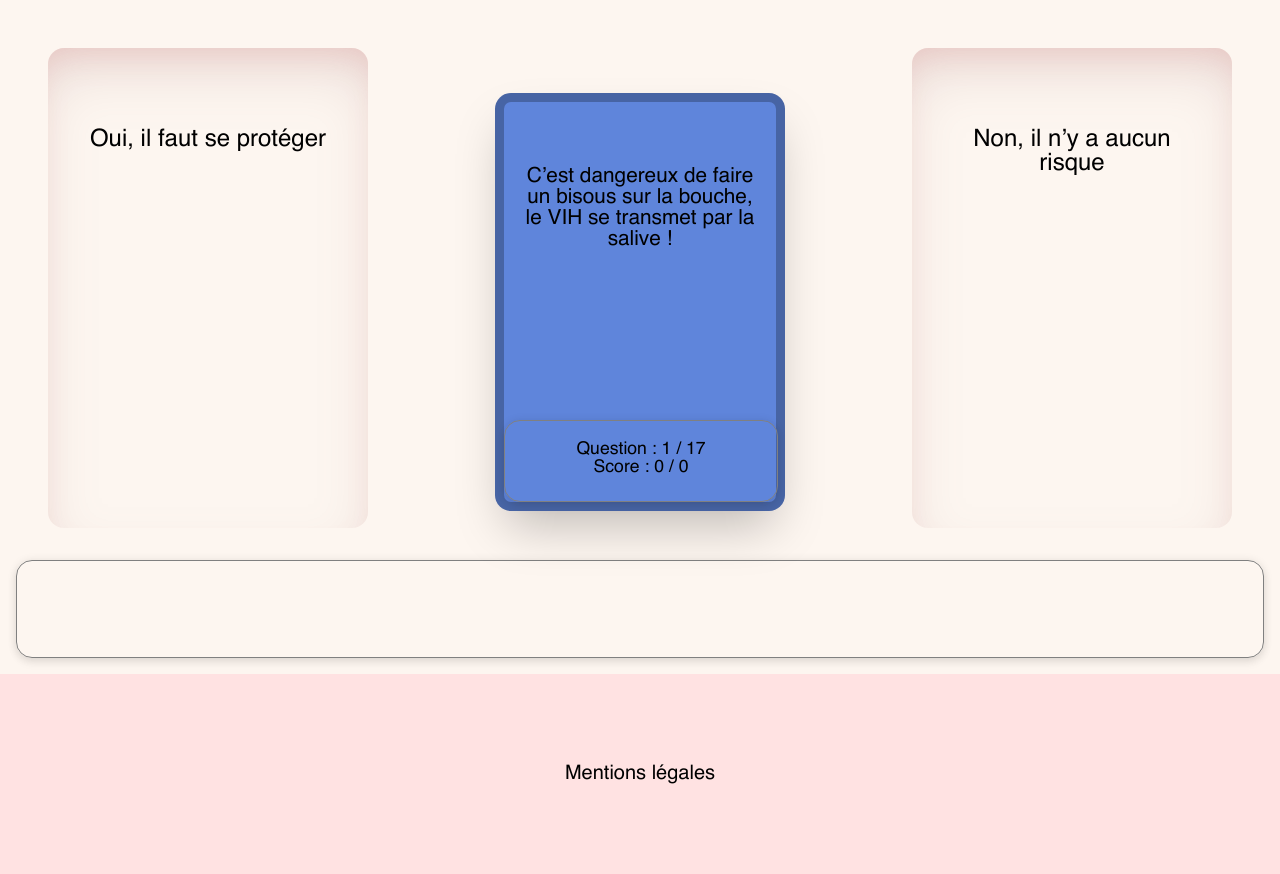
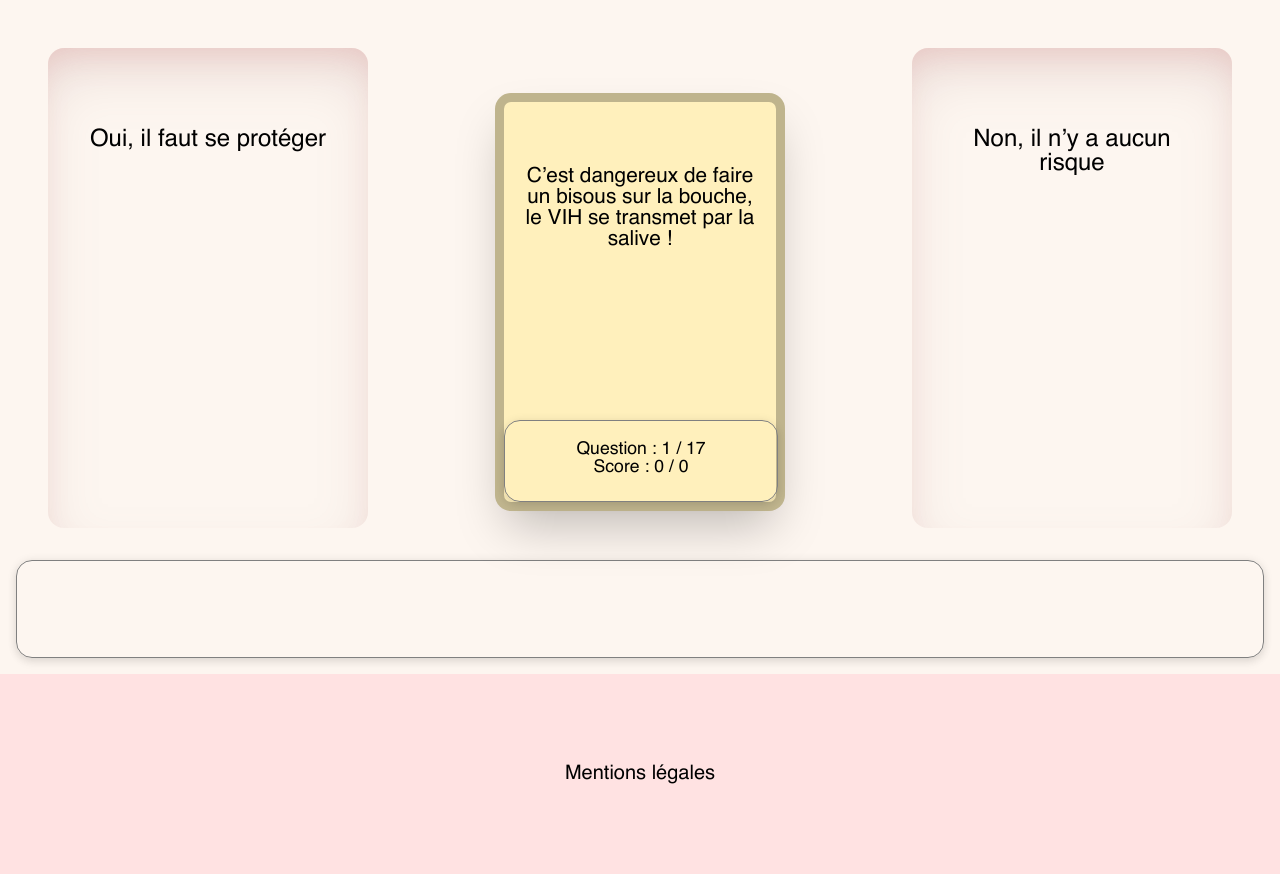
Before and after one commit to kaluminium/nuitDeLinfo, a PHP site: page /index.html in a window 1280 px wide. Shown: the part 98-972 px from the top of the page. Run offline with PHP 8.4, Linux system fonts and the light colour scheme.

Commit message:
changement de la couleur de la carte

```diff
--- a/style.css
+++ b/style.css
@@ -74,7 +74,7 @@ footer a {
     border-radius: 1rem;
     border: 0.6rem rgba(0, 0, 0, 0.25) solid;
     box-shadow: rgba(0, 0, 0, 0.25) 0px 25px 50px -12px;
-    background-color: rgb(95, 133, 219);
+    background-color: #fff0bc;
 
 }
 
```
